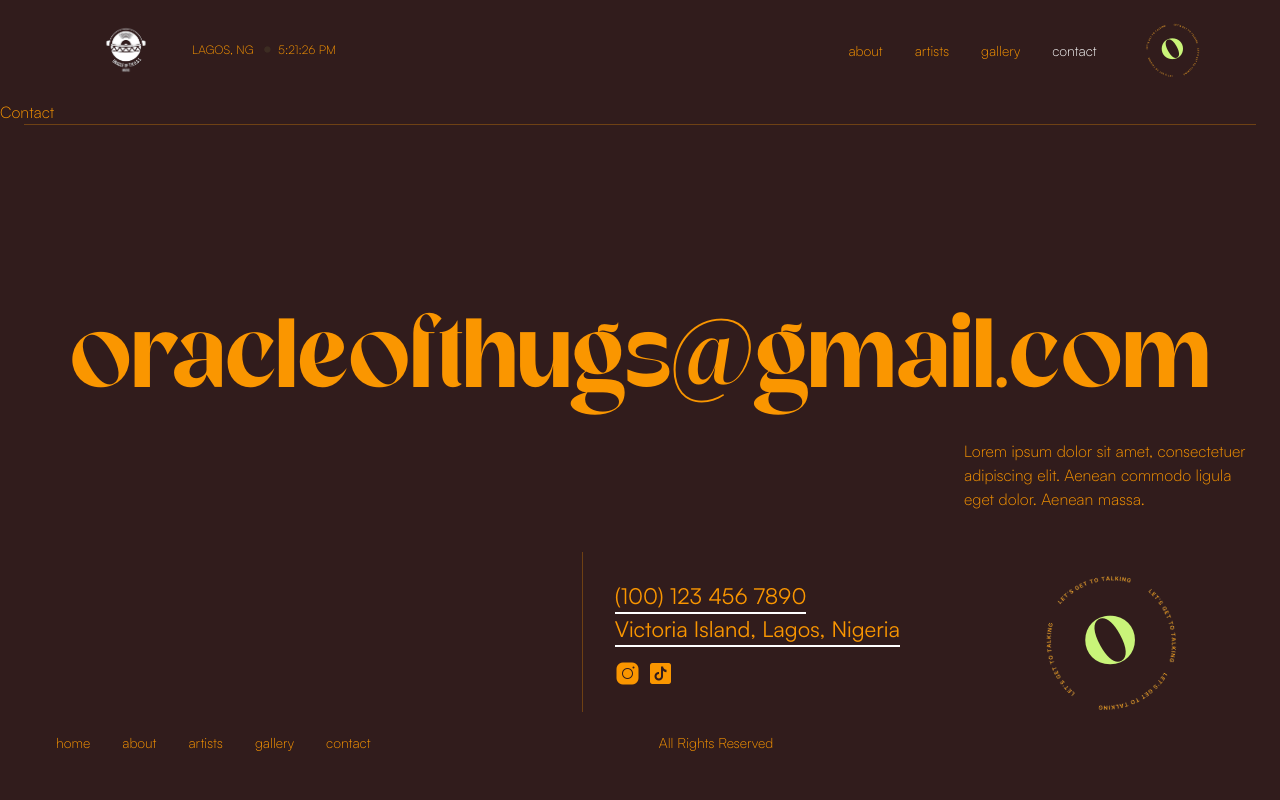
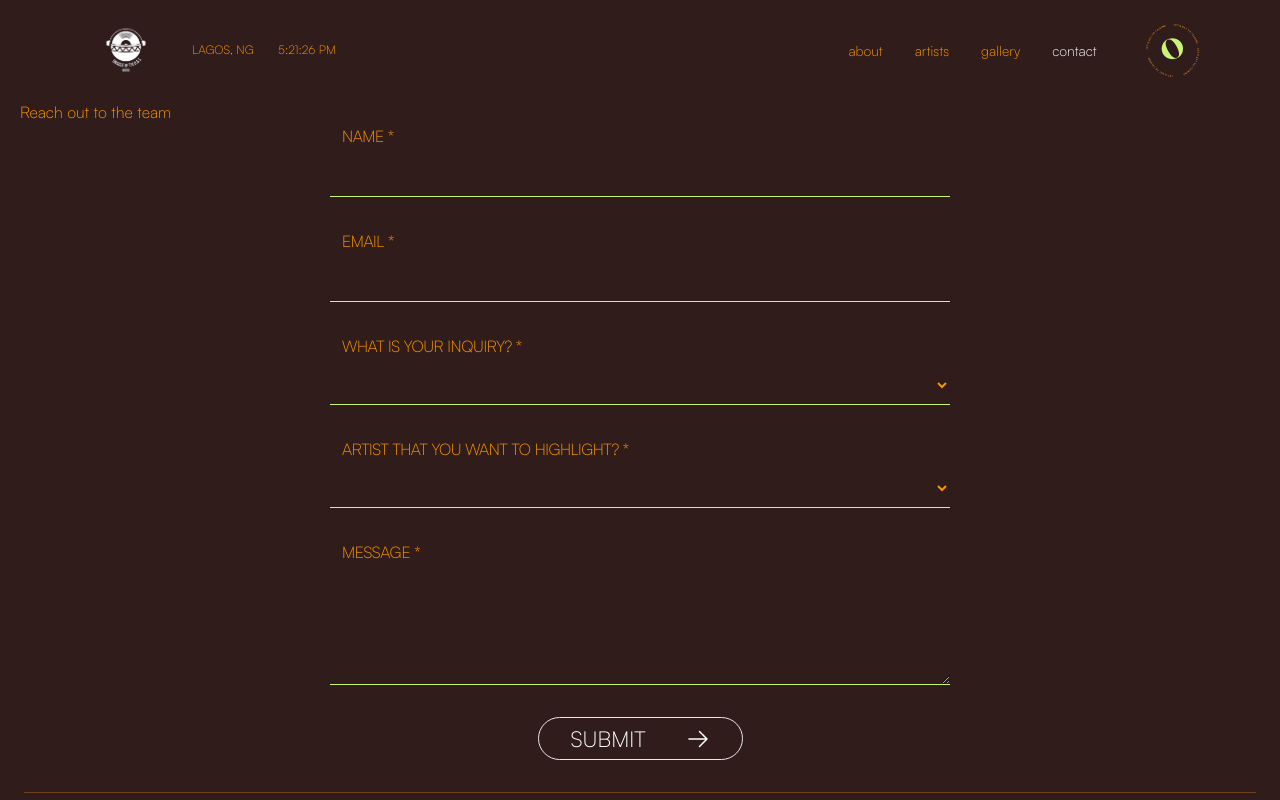
Before and after one commit to jmaduafo/Oracle, a Next.js app: page /contact in a window 1280 px wide. Shown: the top 800 px of the page. Built offline with nearby package versions, Linux system fonts and the light colour scheme.

Commit message:
styled contact page; inputting form validation

```diff
--- a/src/app/not-found.tsx
+++ b/src/app/not-found.tsx
@@ -1,9 +1,14 @@
 import React from 'react'
+import { reverie } from '@/styles/fonts'
+import Link from 'next/link'
 
 function NotFound() {
   return (
-    <div className='bg-background'>
-        <p className='text-text'>Not Found</p>
+    <div className='bg-background h-[60vh] flex justify-center items-center'>
+      <div className=''>
+        <h1 className={`${reverie.className} text-[20vw] text-center leading-[1]`}>404</h1>
+        <p className='uppercase text-[18px]'>It seems like you're in the wrong place. Please redirect to <span className='text-accent'><Link href='/'>home</Link></span></p>
+      </div>
     </div>
   )
 }
--- a/src/components/ArtistDetail/ArtistsWorks.tsx
+++ b/src/components/ArtistDetail/ArtistsWorks.tsx
@@ -1,5 +1,5 @@
 import React, { useState } from "react";
-import { satoshiRegular } from "@/styles/fonts";
+import { satoshiRegular, satoshiMedium } from "@/styles/fonts";
 import { motion } from "framer-motion";
 import { ChevronLeftIcon, ChevronRightIcon } from "@heroicons/react/24/outline";
 import { Collections, ArtistProps } from "@/type/types";
@@ -106,7 +106,7 @@ function ArtistsWorks({
                         })
                         :
                         <div className="h-[120px] w-[600px] flex justify-center items-center">
-                          <p className="z-[60] ">None available</p>
+                          <p className={`${satoshiMedium.className}`}>None available</p>
                         </div>
 
 
@@ -114,12 +114,6 @@ function ArtistsWorks({
                 )
               }
             </div>
-            {/* {!artistInfo.singles.length || !artistInfo.albums.length || !artistInfo.eps.length
-            &&
-            <div className="h-[120px] bg-white flex justify-center items-center">
-              <p className="z-[60] ">None available</p>
-            </div>
-            } */}
           </div>
         </div>
         {/* NEXT ARTIST BUTTON */}
--- a/src/components/Home/Artists.tsx
+++ b/src/components/Home/Artists.tsx
@@ -83,6 +83,22 @@ function ArtistContainer({
     setY(e.clientY);
   }
 
+  const artistCollection = [
+    {
+      title: 'Album',
+      collection: albums
+    },
+    {
+      title: 'EP',
+      collection: eps
+    },
+    {
+      title: 'Single',
+      collection: singles
+    },
+
+  ]
+
   return (
     <Link href={`/artists/${artistName}`}>
       <div
@@ -113,17 +129,22 @@ function ArtistContainer({
               {artistName}
             </h4>
             <div className="flex items-center md:justify-start justify-center gap-3">
-              <p className="text-[20px]">
-                {albums.length} Album{SOrNoS(albums)}
-              </p>
-              <SpinningStar size="10px" />
-              <p className="text-[20px]">
-                {eps.length} EP{SOrNoS(eps)}
-              </p>
-              <SpinningStar size="10px" />
-              <p className="text-[20px]">
-                {singles.length} Single{SOrNoS(singles)}
-              </p>
+              {
+                artistCollection.map((artist, index) => {
+                  return (
+                    artist.collection.length ?
+                    <Fragment key={artist.title}>
+                      <p className="text-[20px]">
+                        {/* SOrNoS function adds an 's' after the string if the length of the collection is not equal to 1 */}
+                        {artist.collection.length} {artist.title}{SOrNoS(artist.collection)}
+                      </p>
+                      {index !== artistCollection.length - 1 ? <SpinningStar size="10px" /> : null}
+                    </Fragment>
+                    :
+                    null
+                  )
+                })
+              }
             </div>
           </div>
           <div className="flex items-center md:justify-start justify-center gap-6 mt-auto">
--- a/src/pages/404.tsx
+++ /dev/null
@@ -1,9 +0,0 @@
-import React from 'react'
-
-function NotFound() {
-  return (
-    <div>NotFound</div>
-  )
-}
-
-export default NotFound
--- a/src/pages/contact/index.tsx
+++ b/src/pages/contact/index.tsx
@@ -1,8 +1,119 @@
-import React from 'react'
+import React, { useState } from 'react'
+import { ArrowRightIcon } from '@heroicons/react/24/outline'
+import { satoshiMedium } from '@/styles/fonts'
+import { allArtists } from '@/utils/artistData'
 
 function Contact() {
+  // Name, email,  type of booking, message
+  const [ name, setName ] = useState('')
+  const [ email, setEmail ] = useState('')
+  const [ bookingType, setBookingType ] = useState('')
+  const [ message, setMessage ] = useState('')
+
+
+  const select = [
+    {
+      value: 'No Select',
+      innerText: ''
+    },
+    {
+      value: 'Event Booking',
+      innerText: 'Event Booking'
+    },
+    {
+      value: 'Collaboration',
+      innerText: 'Collaboration'
+    },
+    {
+      value: 'Shout Out',
+      innerText: 'Shout Out'
+    },
+    {
+      value: 'Referral',
+      innerText: 'Referral'
+    },
+  ]
+
   return (
-    <div>Contact</div>
+    <section className='px-5'>
+      <div>
+        <h5>Reach out to the team</h5>
+        <div className='flex justify-center items-center'>
+          <form className='w-[50%] mb-8'>
+            <div className='flex flex-col mb-8'>
+              <label htmlFor='formName' className='pl-3 mb-2 uppercase tracking-tight'>
+                Name *
+              </label>
+              <input className='px-3 py-2 outline-none border-b-accent border-b-[1.5px] bg-transparent' placeholder='' onChange={(e) => setName(e.target.value)} id='formName' value={name} type='text'/>
+            </div>
+            <div className='flex flex-col mb-8'>
+              <label htmlFor='formEmail' className='pl-3 mb-2 uppercase tracking-tight'>
+                Email *
+              </label>
+              <input className='px-3 py-2 outline-none border-b-accent border-b-[1.5px] bg-transparent' placeholder='' onChange={(e) => setEmail(e.target.value)} id='formEmail' value={email} type='email'/>
+            </div>
+            <div className='flex flex-col mb-8'>
+              <label htmlFor='formInquiry' className='pl-3 mb-2 uppercase tracking-tight'>
+                What is your inquiry? *
+              </label>
+              <select id='formInquiry' className='px-3 py-2 outline-none border-b-accent border-b-[1.5px] bg-transparent' onChange={(e) => setBookingType(e.target.value)} value={bookingType}>
+                {
+                  select.map(ele => {
+                    return (
+                      <option value={ele.value} className='bg-background'>{ele.innerText}</option>
+                    )
+                  })
+                }
+              </select>
+            </div>
+            <div className='flex flex-col mb-8'>
+              <label htmlFor='formInquiry' className='pl-3 mb-2 uppercase tracking-tight'>
+                Artist that you want to highlight? *
+              </label>
+              <select id='formInquiry' className='px-3 py-2 outline-none border-b-accent border-b-[1.5px] bg-transparent' onChange={(e) => setBookingType(e.target.value)} value={bookingType}>
+                <option value='No Select' className='bg-background'></option>
+                <option value='All Artists' className='bg-background'>All Artists</option>
+                {
+                  allArtists.map(ele => {
+                    return (
+                      <option value={ele.artistName} className='bg-background'>{ele.artistName}</option>
+                    )
+                  })
+                }
+              </select>
+            </div>
+            <div className='flex flex-col mb-8'>
+              <label htmlFor='formMessage' className='pl-3 mb-2 uppercase tracking-tight'>
+                Message *
+              </label>
+              <textarea id='formMessage' rows={4} className='px-3 py-2 outline-none border-b-accent border-b-[1.5px] bg-transparent' placeholder='' onChange={(e) => setMessage(e.target.value)} value={message}></textarea>
+            </div>
+            <div className='flex justify-center items-center mt-8'>
+              <button className={` flex justify-between items-center gap-10 px-8 py-1 border-[1.5px] rounded-full uppercase text-[22px] text-white`}>
+                Submit
+                <ArrowRightIcon className='w-6' color='#fff'/>
+              </button>
+            </div>
+          </form>
+
+        </div>
+      </div>
+    </section>
+  )
+}
+
+type FormLabel = {
+  label: string;
+  children: React.ReactNode;
+  formName: string;
+
+}
+function Label({ label, children, formName }: FormLabel ) {
+  return (
+    <label htmlFor={formName} className='flex flex-col'>
+      {label}
+      {children}
+    </label>
   )
 }
 
```
